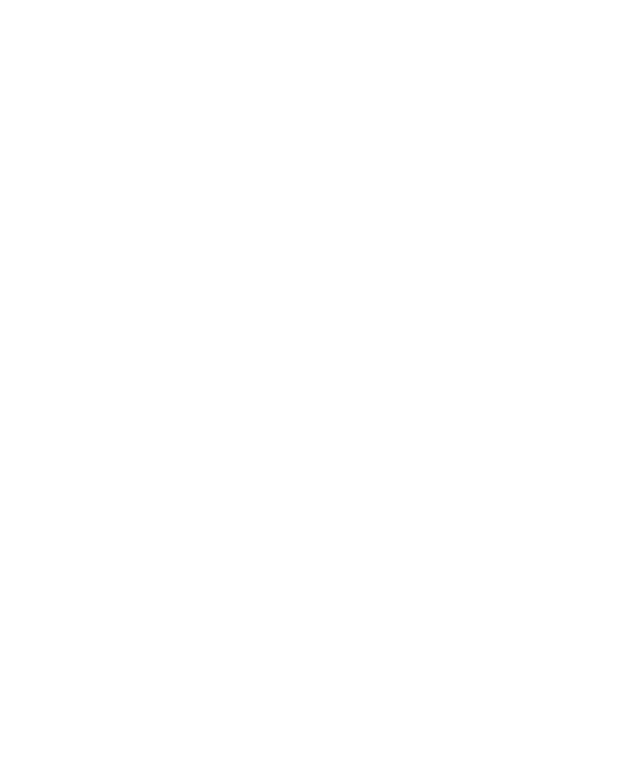
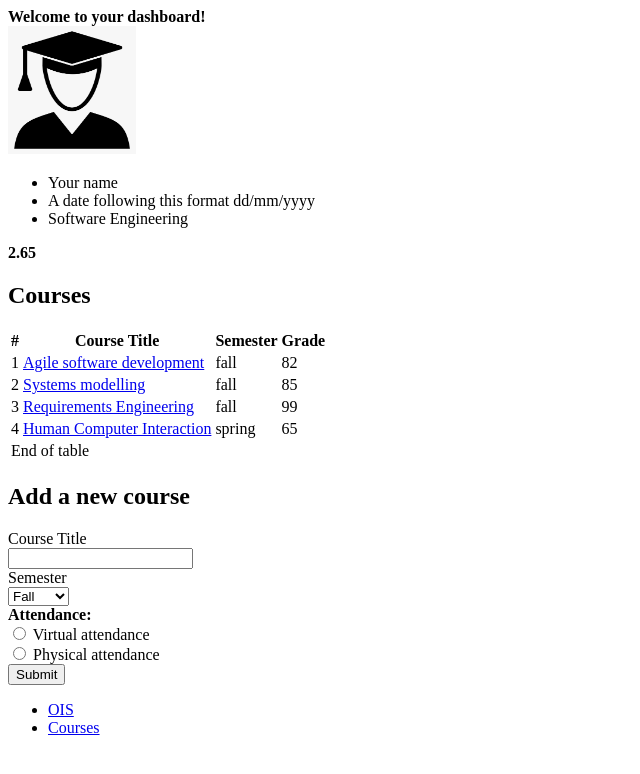
Before and after one commit to tomilahe/Webapplications, a plain HTML site: page index.html in a window 1280 px wide. Shown: the whole page, without its empty margins (0-640 px from the left). Drawn offline with Linux system fonts and the light colour scheme.

Commit message:
Added content to index.html

```diff
--- a/index.html
+++ b/index.html
@@ -1,11 +1,100 @@
 <!DOCTYPE html>
 <html lang="en">
-<head>
+  <head>
     <meta charset="UTF-8">
     <meta name="viewport" content="width=device-width, initial-scale=1.0">
-    <title>Document</title>
-</head>
-<body>
-
-</body>
+    <link rel="icon" href="res/images/favicon.ico">
+    <title>My Dashboard</title>
+  </head>
+  <body>
+    <header><strong>Welcome to your dashboard!</strong>
+    </header>
+    <section>
+        <div>
+            <img src="res/images/me.png" width="128" height="128" alt="My picture">
+        </div>
+        <div>
+            <ul>
+                <li>Your name</li>
+                <li> A date following this format dd/mm/yyyy</li>
+                <li> Software Engineering </li>
+            </ul>
+        </div>
+        <div>
+            <strong>2.65</strong>
+        </div>
+    </section>
+    <section>
+        <h1>Courses</h1>
+        <table>
+            <thead>
+            <tr>
+                <th>#</th>
+                <th>Course Title</th>
+                <th>Semester</th>
+                <th>Grade</th>
+            </tr>
+            </thead>
+            <tbody>
+            <tr>
+                <td>1</td>
+                    <td><a href="https://courses.cs.ut.ee/2024/ASD/fall" target="_blank">Agile software development</a></td>
+                <td>fall</td>
+                <td>82</td>
+            </tr>
+            <tr>
+                <td>2</td>
+                    <td><a href="https://courses.cs.ut.ee/2024/systemsmodelling/fall" target="_blank">Systems modelling </a></td>
+                <td>fall</td>
+                <td>85</td>
+            </tr>
+            <tr>
+                <td>3</td>
+                    <td><a href="https://courses.cs.ut.ee/2024/RE/fall" target="_blank">Requirements Engineering</a></td>
+                <td>fall</td>
+                <td>99</td>
+            </tr>
+            <tr>
+                <td>4</td>
+                    <td><a href="https://courses.cs.ut.ee/2021/HCI/spring"target="_blank">Human Computer Interaction</a></td>
+                <td>spring</td>
+                <td>65</td>
+            </tr>
+            </tbody>
+            <tfoot>
+                <tr>
+                    <td colspan="4">End of table</td>
+                </tr>
+            </tfoot>
+        </table>
+    </section>
+    <section>
+        <h2>Add a new course</h2>
+        <form action="#">
+            <label>Course Title</label><br>
+            <input type="text"><br>
+            <label >Semester</label><br>
+            <select name="" id="">
+                <option value="fall">Fall</option>
+                <option value="spring">Spring</option>
+            </select><br>
+            <label ><strong>Attendance:</strong></label><br>
+            <input type="radio" name="attendance" id="attendance">
+            <label for="attendance">Virtual attendance</label><br>
+            <input type="radio" name="attendance" id="attendance">
+            <label for="attendance">Physical attendance</label><br>
+            <button type="submit">Submit</button>
+        </form>
+    </section>
+    <footer>
+        <ul>
+            <li>
+                <a href="https://ois2.ut.ee/" target="_blank">OIS</a>
+            </li>
+            <li>
+                <a href="https://courses.cs.ut.ee/" target="_blank">Courses</a>
+            </li>
+        </ul>
+    </footer>
+  </body>
 </html>
```
